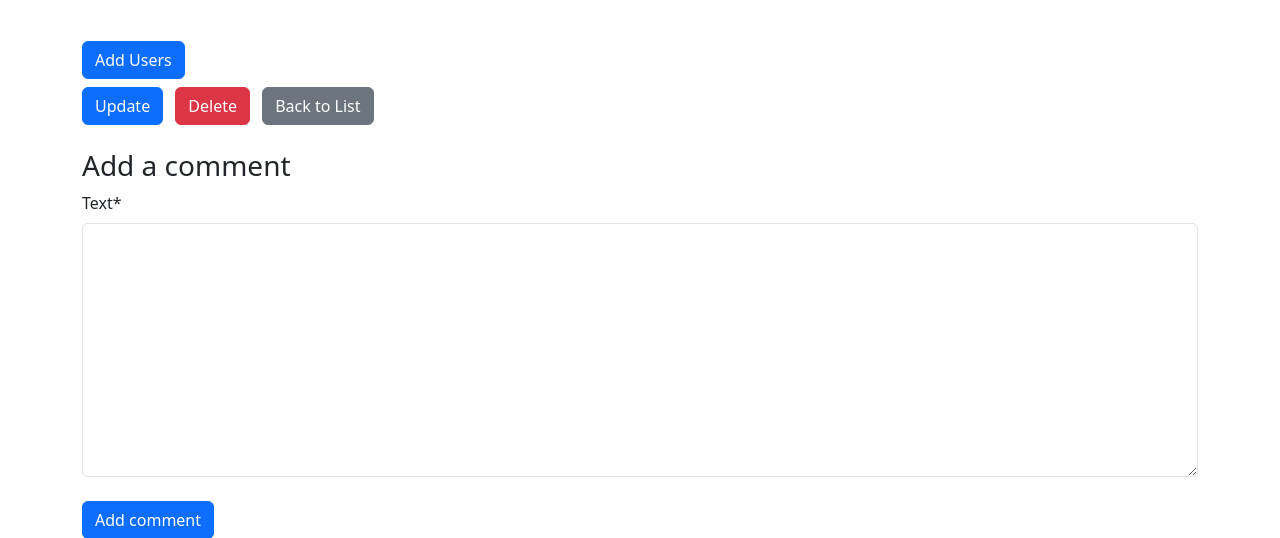
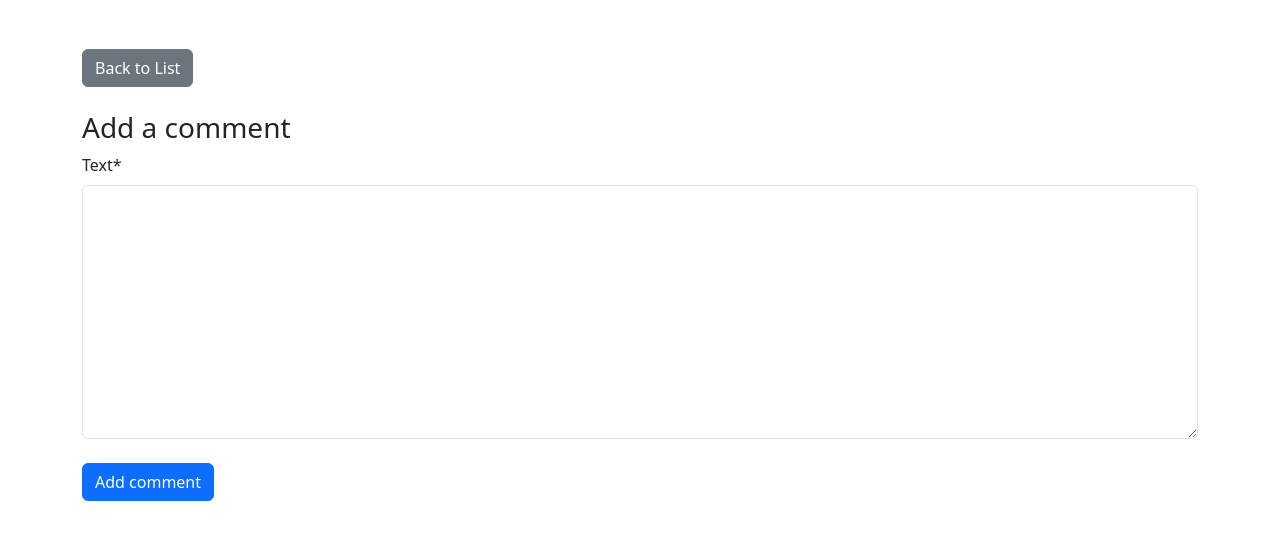
Before and after one commit to j8r41/django_todo, a Django app: template app/templates/todo/task_detail.html in a window 1280 px wide. Shown: the part 159-697 px from the top of the page. Run offline with Django 3.2, Linux system fonts and the light colour scheme; the template is opened without the code that fills it: values that come from a table or form of the project are taken from there, others are empty; some libraries are stand-ins or nearby versions.

Commit message:
update permission for buttons is task_detail_view.html

```diff
--- a/app/templates/todo/task_detail.html
+++ b/app/templates/todo/task_detail.html
@@ -31,18 +31,26 @@
           </p>
           <p>
             <b>Added users:</b>
-            {% for user in task.assigned_users.all %}{{ user.username }}{% if not forloop.last %}, {% endif %}{% endfor %}
+            {% for user in task.assigned_users.all %}
+              {{ user.username }}
+              {% if not forloop.last %},{% endif %}
+            {% endfor %}
           </p>
         {% endif %}
       </div>
     </div>
     <div class="row mt-4">
-      <div class="col-md-8">
-        <a href="{% url 'task_add_users' pk=object.pk %}" class="btn btn-primary me-2">Add Users</a>
-      </div>
+      {% if user.username == object.user.username %}
+        <div class="col-md-8">
+          <a href="{% url 'task_add_users' pk=object.pk %}"
+             class="btn btn-primary me-2">Add Users</a>
+          <a href="{% url 'task_edit' pk=object.pk %}"
+             class="btn btn-primary me-2">Update</a>
+          <a href="{% url 'task_delete' pk=object.pk %}"
+             class="btn btn-danger me-2">Delete</a>
+        </div>
+      {% endif %}
       <div class="col-md-8 mt-2">
-        <a href="{% url 'task_edit' pk=object.pk %}" class="btn btn-primary me-2">Update</a>
-        <a href="{% url 'task_delete' pk=object.pk %}" class="btn btn-danger me-2">Delete</a>
         <a href="{% url 'home' %}" class="btn btn-secondary">Back to List</a>
       </div>
     </div>
--- a/app/todo/tests.py
+++ b/app/todo/tests.py
@@ -148,7 +148,7 @@ class CommentTests(TestCase):
             user=self.user1,
             is_deadline_notification_sent=False,
         )
-        self.comment1 = Comment.objects.create_user(
+        self.comment1 = Comment.objects.create(
             user=self.user1,
             task=self.task1,
             text="A good text",
--- a/task.txt
+++ b/task.txt
@@ -65,3 +65,5 @@ TODO 6. Добавить возможнось восстановить паро
 
 TODO 7. Добавить личный кабинет с электронной почтой (ее можно было менять)
  и телеграммом (где будут присылаться увидомления)
+
+TODO 8. Добавить возможность принять запрос на задачу от другого пользователя
```
Also changed, not shown: app/todo/views.py (+13 -9 lines).
